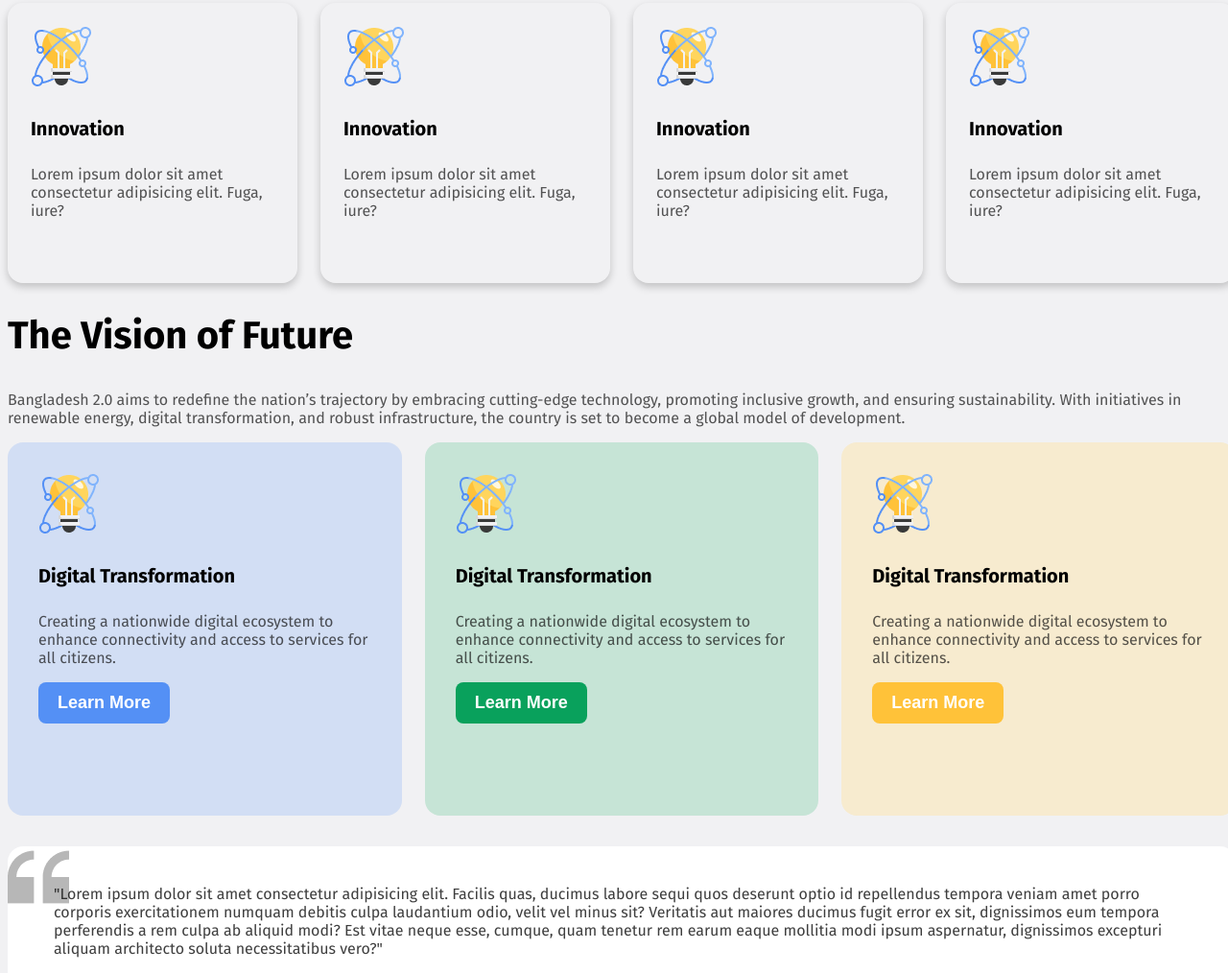
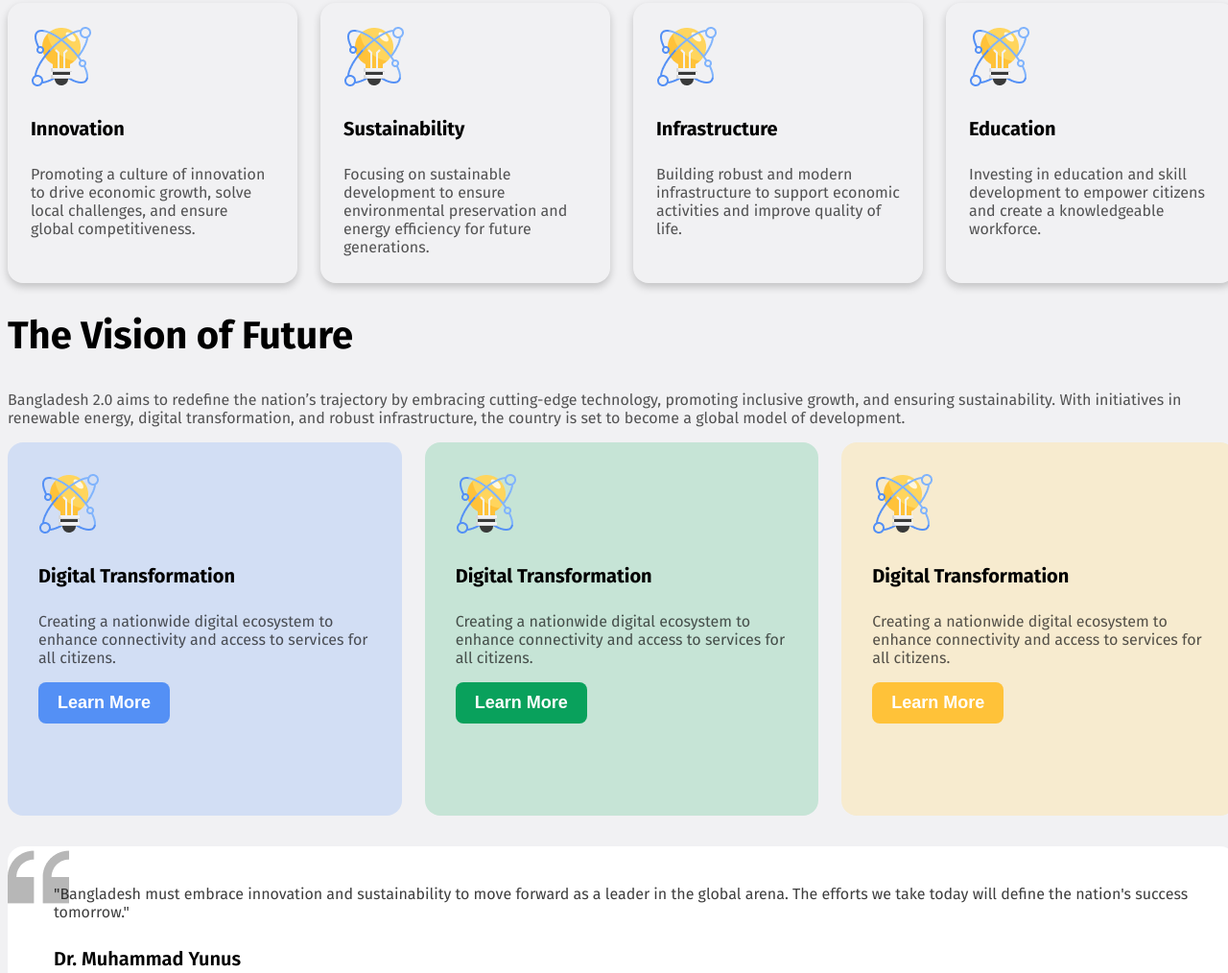
Before and after one commit to Nafis-Hasnat369/Bangladesh-2.0, a plain HTML site: page index.html in a window 1280 px wide. Shown: the part 886-1900 px from the top of the page at 96% size. Drawn offline with Linux system fonts and the light colour scheme.

Commit message:
dummy texts replaced

```diff
--- a/index.html
+++ b/index.html
@@ -17,7 +17,7 @@
     <header>
         <nav>
             <h3 class="nav-title">Bangladesh 2.0</h3>
-            <a href=""><button class="nav-btn">Sign In</button></a></li>
+            <a href=""><button class="nav-btn">Sign In</button></a>
         </nav>
         <div class="banner">
             <div class="banner-content">
@@ -35,22 +35,26 @@
                 <div class="card">
                     <img src="./images/card-icon.png" alt="satellite">
                     <h4 class="card-title">Innovation</h4>
-                    <p>Lorem ipsum dolor sit amet consectetur adipisicing elit. Fuga, iure?</p>
+                    <p>Promoting a culture of innovation to drive economic growth, solve local challenges, and ensure
+                        global competitiveness.</p>
                 </div>
                 <div class="card">
                     <img src="./images/card-icon.png" alt="satellite">
-                    <h4 class="card-title">Innovation</h4>
-                    <p>Lorem ipsum dolor sit amet consectetur adipisicing elit. Fuga, iure?</p>
+                    <h4 class="card-title">Sustainability</h4>
+                    <p>Focusing on sustainable development to ensure environmental preservation and energy efficiency
+                        for future generations.</p>
                 </div>
                 <div class="card">
                     <img src="./images/card-icon.png" alt="satellite">
-                    <h4 class="card-title">Innovation</h4>
-                    <p>Lorem ipsum dolor sit amet consectetur adipisicing elit. Fuga, iure?</p>
+                    <h4 class="card-title">Infrastructure</h4>
+                    <p>Building robust and modern infrastructure to support economic activities and improve quality of
+                        life.</p>
                 </div>
                 <div class="card">
                     <img src="./images/card-icon.png" alt="satellite">
-                    <h4 class="card-title">Innovation</h4>
-                    <p>Lorem ipsum dolor sit amet consectetur adipisicing elit. Fuga, iure?</p>
+                    <h4 class="card-title">Education</h4>
+                    <p>Investing in education and skill development to empower citizens and create a knowledgeable
+                        workforce.</p>
                 </div>
             </div>
         </section>
@@ -88,15 +92,8 @@
         <section class="quote">
             <div class="quote-box">
                 <p>
-                    "Lorem ipsum dolor sit amet consectetur adipisicing elit. Facilis quas, ducimus labore sequi quos
-                    deserunt optio id repellendus tempora veniam amet porro corporis exercitationem numquam debitis
-                    culpa
-                    laudantium odio, velit vel minus sit? Veritatis aut maiores ducimus fugit error ex sit, dignissimos
-                    eum
-                    tempora perferendis a rem culpa ab aliquid modi? Est vitae neque esse, cumque, quam tenetur rem
-                    earum
-                    eaque mollitia modi ipsum aspernatur, dignissimos excepturi aliquam architecto soluta necessitatibus
-                    vero?"
+                    "Bangladesh must embrace innovation and sustainability to move forward as a leader in the global
+                    arena. The efforts we take today will define the nation's success tomorrow."
                 </p>
                 <h4 class="quote-title">Dr. Muhammad Yunus</h4>
                 <h5 class="quote-subtitle">Chief Adviser of the People's Republic of Bangladesh</h5>
@@ -179,8 +176,10 @@
         </section>
         <section class="subscribe">
             <h2 class="subscribe-title">Subscribe Newsletter</h2>
-            <p class="subscribe-txt">Bangladesh 2.0 aims to redefine the nation’s trajectory by embracing cutting-edge <br>
-                technology, promoting inclusive growth.</p>
+            <p class="subscribe-txt">Bangladesh 2.0 aims to redefine the nation’s trajectory by embracing cutting-edge
+                <br>
+                technology, promoting inclusive growth.
+            </p>
             <input placeholder="Enter your email here" type="text"><button class="btn-primary">Subscribe</button>
             <h6 class="scam-text">We promise not to spam you!</h6>
         </section>
```
